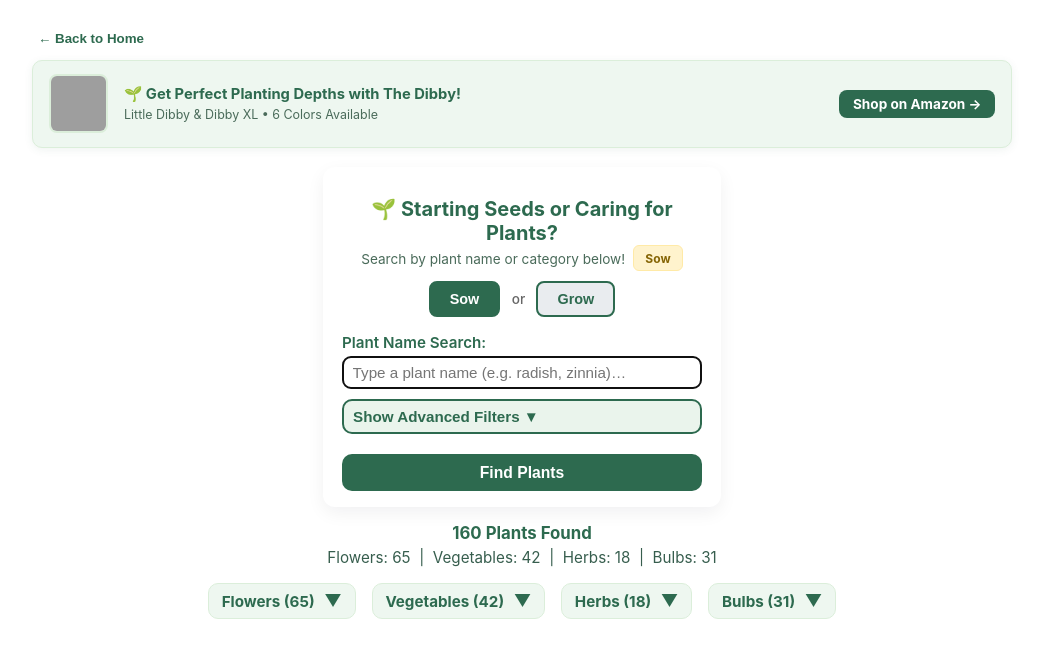
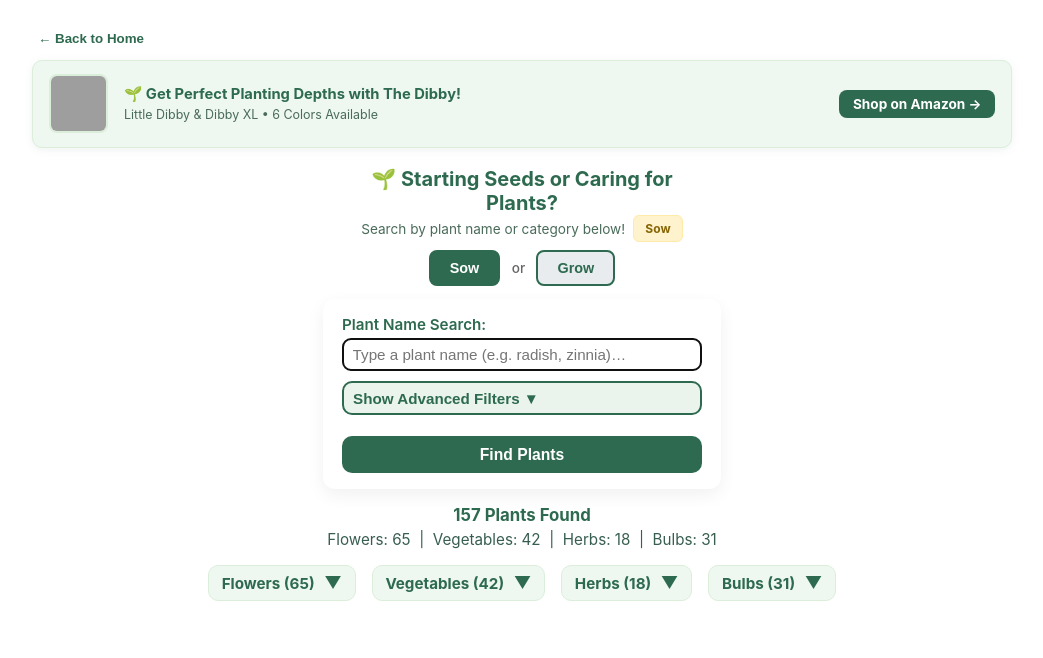
Before and after one commit to SpokenGarden/Find-Crops, a React (Create React App) app: page / in a window 1280 px wide. Shown: the top 658 px of the page, without its empty margins (118-1161 px from the left). Built offline with nearby package versions, Linux system fonts and the light colour scheme; grey boxes are pictures that could not be loaded.

Commit message:
Move Sow/Grow selector above form, add mode-based filtering, auto re-run on mode switch
Agent-Logs-Url: https://github.com/SpokenGarden/Find-Crops/sessions/847a21bb-bef7-4fdf-9246-a157d321f3b5

Co-authored-by: SpokenGarden <212047776+SpokenGarden@users.noreply.github.com>

```diff
--- a/src/App.js
+++ b/src/App.js
@@ -1,4 +1,4 @@
-import React, { useState, useEffect, useMemo } from "react";
+import React, { useState, useEffect, useRef, useMemo } from "react";
 import { filterCrops } from "./utils/filterCrops";
 import { buildSowingCalendar } from "./utils/sowingCalendar";
 import CropCard from "./components/CropCard";
@@ -166,7 +166,13 @@ const responsiveStyles = `
     }
   }
 
-  @media (min-width: 760px) {
+  .gp-mode-selector { width: 100%; max-width: 360px; margin: 0 auto 0.8rem auto; text-align: center; }
+  .gp-mode-selector h1 { font-size: 1.25rem; margin-bottom: 0.5rem; color: #2d6a4f; }
+  .gp-mode-selector-subtitle { font-size: 0.85rem; font-weight: 400; color: #4a6b5a; }
+  .gp-mode-btn-row { display: flex; align-items: center; justify-content: center; gap: 0.5rem; margin-top: 0.5rem; }
+  .gp-mode-btn { padding: 0.5rem 1.2rem; font-size: 0.9rem; border: 2px solid #2d6a4f; border-radius: 8px; cursor: pointer; font-weight: 700; transition: all 0.2s; }
+  .gp-mode-btn-active { background: #2d6a4f; color: white; }
+  .gp-mode-btn-inactive { background: #e9ecef; color: #2d6a4f; }
     .gp-form-col { padding: 1rem 1.2rem; }
     .gp-group-list { max-width: 720px; }
   }
@@ -265,7 +271,8 @@ useEffect(() => {
       category: "all",
       sunRequirement: "all",
       waterNeed: "all",
-      soilPreference: "all"
+      soilPreference: "all",
+      mode: appVersion
     });
 
     const filtered = matches.map((crop) => [crop.name, crop._raw || crop]);
@@ -292,7 +299,8 @@ useEffect(() => {
         category,
         sunRequirement,
         waterNeed,
-        soilPreference
+        soilPreference,
+        mode: appVersion
       });
 
       const filtered = matches.map((crop) => [crop.name, crop._raw || crop]);
@@ -305,6 +313,18 @@ useEffect(() => {
       setExpandedGroups({ flower: false, vegetable: false, herb: false, bulb: false });
     }, 150);
   };
+
+// Re-run search whenever the user switches Sow/Grow mode
+const isModeFirstRender = useRef(true);
+useEffect(() => {
+  if (isModeFirstRender.current) {
+    isModeFirstRender.current = false;
+    return;
+  }
+  if (cropData) {
+    handleSearch();
+  }
+}, [appVersion]);
 
   const toggleGroup = (group) => {
     setExpandedGroups((prev) => ({
@@ -489,7 +509,46 @@ useEffect(() => {
           </a>
         </div>
 
-        <div className="gp-flex-center">
+        <div className="gp-flex-center" style={{ flexDirection: "column", alignItems: "center" }}>
+
+          {/* ===== SOW / GROW MODE SELECTOR — OUTSIDE & ABOVE THE CARD ===== */}
+          <div className="gp-mode-selector">
+            <h1 className="gp-mode-selector" style={{ fontSize: "1.25rem", marginBottom: "0.3rem", color: "#2d6a4f" }}>
+              🌱 Starting Seeds or Caring for Plants?
+              <br />
+              <span className="gp-mode-selector-subtitle">
+                Search by plant name or category below!
+              </span>
+              {/* Version badge */}
+              <span className={`gp-version-badge ${appVersion === "sow" ? "gp-version-lite" : "gp-version-full"}`}>
+                {appVersion === "sow" ? "Sow" : "Grow"}
+              </span>
+            </h1>
+
+            {/* Mode toggle buttons */}
+            <div className="gp-mode-btn-row">
+              <button
+                type="button"
+                className={`gp-mode-btn ${appVersion === "sow" ? "gp-mode-btn-active" : "gp-mode-btn-inactive"}`}
+                onClick={() => setAppVersion("sow")}
+                aria-pressed={appVersion === "sow"}
+              >
+                Sow
+              </button>
+              <span style={{ color: "#666", fontSize: "0.85rem", fontWeight: 500, padding: "0 0.2rem" }}>
+                or
+              </span>
+              <button
+                type="button"
+                className={`gp-mode-btn ${appVersion === "grow" ? "gp-mode-btn-active" : "gp-mode-btn-inactive"}`}
+                onClick={() => setAppVersion("grow")}
+                aria-pressed={appVersion === "grow"}
+              >
+                Grow
+              </button>
+            </div>
+          </div>
+
           <form
             className="gp-form-col"
             role="region"
@@ -499,73 +558,6 @@ useEffect(() => {
               handleSearch();
             }}
           >
-            <h1 style={{ fontSize: "1.25rem", marginBottom: "0.6rem", color: "#2d6a4f", textAlign: "center" }}>
-              🌱 Starting Seeds or Caring for Plants?
-  <br />
-  <span style={{ fontSize: "0.85rem", fontWeight: "400", color: "#4a6b5a" }}>
-    Search by plant name or category below!
-  </span>
-              {/* ===== VERSION BADGE ===== */}
-              <span className={`gp-version-badge ${appVersion === "sow" ? "gp-version-lite" : "gp-version-full"}`}>
-                {appVersion === "sow" ? "Sow" : "Grow"}
-              </span>
-            </h1>
-
-            {/* ===== TWO BUTTON VERSION TOGGLE ===== */}
-            <div style={{
-              marginBottom: "1rem",
-              textAlign: "center",
-              display: "flex",
-              alignItems: "center",
-              justifyContent: "center",
-              gap: "0.5rem"
-            }}>
-              <button
-                type="button"
-                onClick={() => setAppVersion("sow")}
-                style={{
-                  padding: "0.5rem 1.2rem",
-                  fontSize: "0.9rem",
-                  backgroundColor: appVersion === "sow" ? "#2d6a4f" : "#e9ecef",
-                  color: appVersion === "sow" ? "white" : "#2d6a4f",
-                  border: `2px solid ${appVersion === "sow" ? "#2d6a4f" : "#2d6a4f"}`,
-                  borderRadius: "8px",
-                  cursor: "pointer",
-                  fontWeight: 700,
-                  transition: "all 0.2s"
-                }}
-              >
-                Sow
-              </button>
-
-              <span style={{
-                color: "#666",
-                fontSize: "0.85rem",
-                fontWeight: 500,
-                padding: "0 0.2rem"
-              }}>
-                or
-              </span>
-
-              <button
-                type="button"
-                onClick={() => setAppVersion("grow")}
-                style={{
-                  padding: "0.5rem 1.2rem",
-                  fontSize: "0.9rem",
-                  backgroundColor: appVersion === "grow" ? "#2d6a4f" : "#e9ecef",
-                  color: appVersion === "grow" ? "white" : "#2d6a4f",
-                  border: `2px solid ${appVersion === "grow" ? "#2d6a4f" : "#2d6a4f"}`,
-                  borderRadius: "8px",
-                  cursor: "pointer",
-                  fontWeight: 700,
-                  transition: "all 0.2s"
-                }}
-              >
-                Grow
-              </button>
-            </div>
-
             {/* Plant Name Search */}
             <label className="gp-label">
               Plant Name Search:
--- a/src/utils/filterCrops.js
+++ b/src/utils/filterCrops.js
@@ -2,7 +2,8 @@
 
 export function filterCrops(crops, filters) {
   const {
-    cropName, // <-- NEW: add cropName to destructure filters
+    cropName,
+    mode,         // "sow" | "grow" – gates results by Sowing vs Care data
     zone,
     category,
     sunRequirement,
@@ -26,24 +27,27 @@ export function filterCrops(crops, filters) {
     return val && val.trim().toLowerCase() !== "na";
   }
 
+  // Helper: returns true if the section array has at least one meaningful (non-NA) value
+  function hasMeaningfulData(section) {
+    if (!Array.isArray(section) || section.length === 0) return false;
+    return section.some(item => isValidValue(item.value || ""));
+  }
+
   return crops.filter(crop => {
-    // CROP NAME/KEYWORD SEARCH: If cropName is present, only filter by crop name and skip all other filters
+    // MODE GATING: applied first so it always restricts results, even for cropName searches.
+    // Sow mode: crop must have meaningful Sowing info.
+    // Grow mode: crop must have meaningful Care info.
+    if (mode === "sow" && !hasMeaningfulData(crop.Sowing)) return false;
+    if (mode === "grow" && !hasMeaningfulData(crop.Care)) return false;
+
+    // CROP NAME/KEYWORD SEARCH: if provided, match by name only (mode gate already applied above)
     if (cropName && cropName.trim() !== "") {
-      // If your crop object has a 'displayName' field, use it; otherwise use 'crop.name' or fallback to crop.Basics.Name
-      // Adjust the next line depending on your data structure:
       const cropDisplay =
         crop.displayName ||
         crop.name ||
         (Array.isArray(crop.Basics) && getValue(crop.Basics, "Name")) ||
-        ""; // fallback
-      if (
-        !cropDisplay
-          .toLowerCase()
-          .includes(cropName.trim().toLowerCase())
-      ) {
-        return false;
-      }
-      return true; // Only keyword match is needed if cropName is present!
+        "";
+      return cropDisplay.toLowerCase().includes(cropName.trim().toLowerCase());
     }
 
     // CATEGORY filtering (flowers, herbs, vegetables, bulbs): case-insensitive
@@ -54,17 +58,6 @@ export function filterCrops(crops, filters) {
       (!isValidValue(typeVal) ||
         typeVal.toLowerCase().trim() !== category.toLowerCase().trim())
     ) {
-      // Debug log for bulbs specifically:
-      if (category === "bulb") {
-        // You can remove this after confirming bulbs work!
-        // eslint-disable-next-line no-console
-        console.log(
-          "Bulb filter: Skipping",
-          crop.name || getValue(crop.Basics, "Name"),
-          "| typeVal:", typeVal,
-          "| category:", category
-        );
-      }
       return false;
     }
 
```
Also changed, not shown: 1 other file (tests, documents, lock files or other folders).
